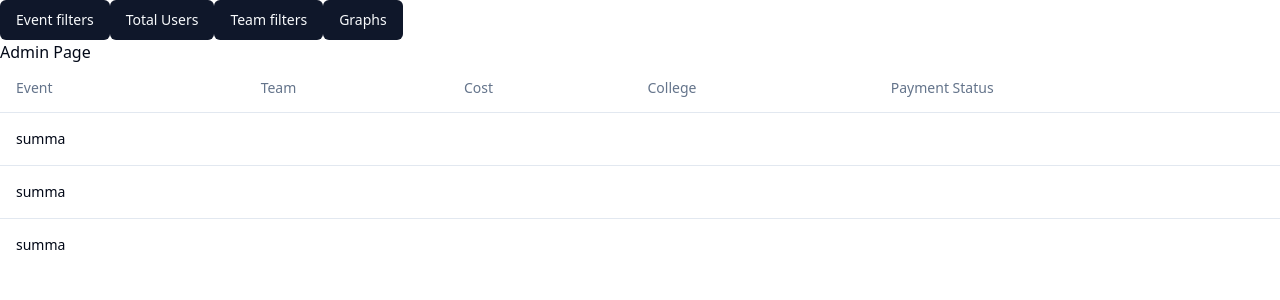
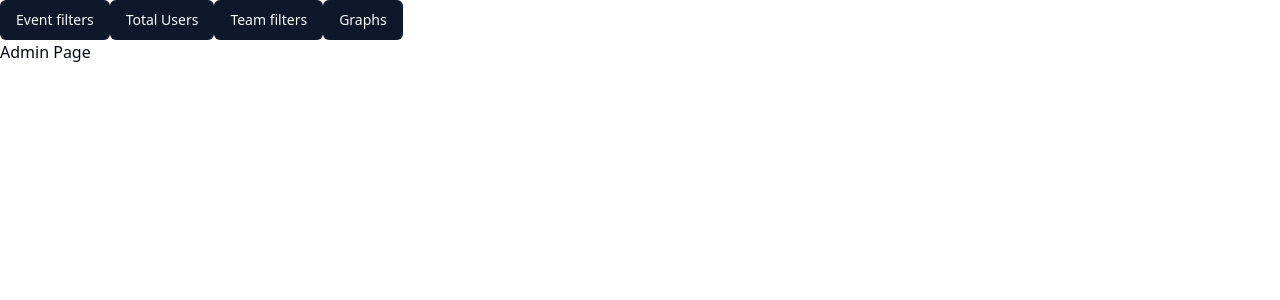
Before and after one commit to Varun-Karthik-T/admin-site-k24, a React (Vite) app in the folder admin-site/: page / in a window 1280 px wide. Shown: the top 300 px of the page. Built offline with nearby package versions, Linux system fonts and the light colour scheme.

Commit message:
New structure

```diff
--- a/admin-site/src/pages/Events/index.jsx
+++ b/admin-site/src/pages/Events/index.jsx
@@ -1,9 +1,12 @@
-import React from 'react'
+import DataTable from "@/components/DataTable/DataTable";
+import React, {useState} from "react";
 
 export default function EventsPage() {
+  const [data, setData] = useState(["summa", "summa2", "summa3"]);
   return (
     <div>
       <h1>Events</h1>
+      <DataTable headers={["Event", "Team", "Cost", "College", "Payment Status"]} data={data} />
     </div>
-  )
+  );
 }
--- a/admin-site/src/pages/MainPage/index.jsx
+++ b/admin-site/src/pages/MainPage/index.jsx
@@ -1,23 +1,14 @@
-import React from "react";
+import { useState } from "react";
 import { Outlet } from "react-router-dom";
-import Navbar  from "@/components/Navbar/Navbar";
-import DataTable from "@/components/DataTable/DataTable";
-import { headers } from "@/constants/codes";
+import Navbar from "@/components/Navbar/Navbar";
 
 export default function MainPage() {
-
-  let data = [
-    "summa",
-    "summa2",
-    "summa3",
-  ]
 
   return (
     <>
       <Navbar />
       <h1>Admin Page</h1>
       <Outlet></Outlet>
-      <DataTable headers={headers} data={data} />
     </>
   );
 }
```
